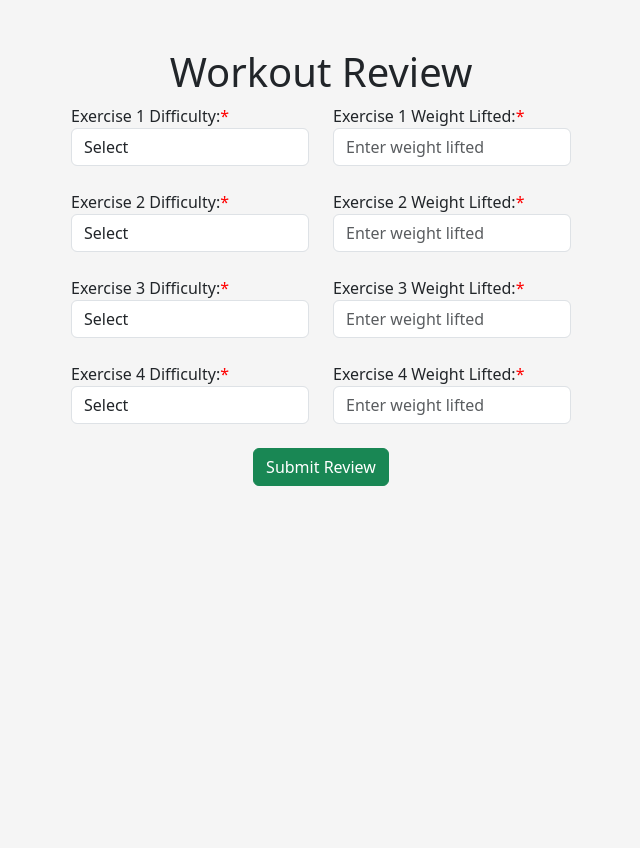
After one commit to Isaacx86/BenchBuddy, a PHP site: page /review.html in a window 1280 px wide. The commit adds this page. Shown: the whole page, without its empty margins (319-959 px from the left). Run offline with PHP 8.4, Linux system fonts and the light colour scheme.

Commit message:
Man this is crazy review page

```diff
--- a/BB_Website/js/script.js
+++ b/BB_Website/js/script.js
@@ -117,4 +117,30 @@ document.addEventListener('DOMContentLoaded', function() {
   }
   // End stopwatch function
 
+  let submitReview = document.getElementById('submitReview');
+
+  submitReview.addEventListener('click', function(){
+    validateForm();
+  });
+
+  function validateForm() {
+    var exercises = document.getElementsByClassName("exercise");
+    var isValid = true;
+
+    for (var i = 0; i < exercises.length; i++) {
+      var difficulty = document.forms["reviewForm"]["difficulty" + (i + 1)].value;
+      var weightLifted = document.forms["reviewForm"]["weightLifted" + (i + 1)].value;
+
+      if (difficulty === "" || weightLifted === "") {
+        isValid = false;
+        break;
+      }
+    }
+
+    if (!isValid) {
+      alert("Please fill in all the fields.");
+      return false;
+    }
+  }
+
 });
--- /dev/null
+++ b/BB_Website/review.html
@@ -0,0 +1,118 @@
+<!doctype html>
+<html lang="en">
+
+<head>
+  <meta charset="utf-8">
+  <meta name="viewport" content="width=device-width, initial-scale=1">
+  <title>Bench Buddy - Workout Review</title>
+
+  <!--Style Sheets-->
+  <link href="https://cdn.jsdelivr.net/npm/bootstrap@5.3.0-alpha3/dist/css/bootstrap.min.css" rel="stylesheet">
+  <link href="styles/style.css" rel="stylesheet">
+
+  <!--Scripts-->
+  <script src="https://cdn.jsdelivr.net/npm/bootstrap@5.3.0-alpha3/dist/js/bootstrap.bundle.min.js" integrity="sha384-ENjdO4Dr2bkBIFxQpeoTz1HIcje39Wm4jDKdf19U8gI4ddQ3GYNS7NTKfAdVQSZe" crossorigin="anonymous"></script>
+  <script src="js/script.js"></script>
+
+</head>
+
+<body>
+  <div class="container-fluid">
+    <h1 class="text-center mt-5">Workout Review</h1>
+    <div class="row justify-content-center">
+      <div class="col-md-8">
+        <form name="reviewForm" class="review-form">
+          <div class="exercise mb-4">
+            <div class="row">
+              <div class="col-md-6">
+                <div class="form-group required">
+                  <label for="difficulty1">Exercise 1 Difficulty:</label>
+                  <select class="form-control" id="difficulty1" name="difficulty1">
+                    <option value="">Select</option>
+                    <option value="easy">Easy</option>
+                    <option value="medium">Medium</option>
+                    <option value="hard">Hard</option>
+                  </select>
+                </div>
+              </div>
+              <div class="col-md-6">
+                <div class="form-group required">
+                  <label for="weightLifted1">Exercise 1 Weight Lifted:</label>
+                  <input type="text" class="form-control" id="weightLifted1" name="weightLifted1" placeholder="Enter weight lifted">
+                </div>
+              </div>
+            </div>
+          </div>
+          <div class="exercise mb-4">
+            <div class="row">
+              <div class="col-md-6">
+                <div class="form-group required">
+                  <label for="difficulty2">Exercise 2 Difficulty:</label>
+                  <select class="form-control" id="difficulty2" name="difficulty2">
+                    <option value="">Select</option>
+                    <option value="easy">Easy</option>
+                    <option value="medium">Medium</option>
+                    <option value="hard">Hard</option>
+                  </select>
+                </div>
+              </div>
+              <div class="col-md-6">
+                <div class="form-group required">
+                  <label for="weightLifted2">Exercise 2 Weight Lifted:</label>
+                  <input type="text" class="form-control" id="weightLifted2" name="weightLifted2" placeholder="Enter weight lifted">
+                </div>
+              </div>
+            </div>
+          </div>
+          <div class="exercise mb-4">
+            <div class="row">
+              <div class="col-md-6">
+                <div class="form-group required">
+                  <label for="difficulty3">Exercise 3 Difficulty:</label>
+                  <select class="form-control" id="difficulty3" name="difficulty3">
+                    <option value="">Select</option>
+                    <option value="easy">Easy</option>
+                    <option value="medium">Medium</option>
+                    <option value="hard">Hard</option>
+                  </select>
+                </div>
+              </div>
+              <div class="col-md-6">
+                <div class="form-group required">
+                  <label for="weightLifted3">Exercise 3 Weight Lifted:</label>
+                  <input type="text" class="form-control" id="weightLifted3" name="weightLifted3" placeholder="Enter weight lifted">
+                </div>
+              </div>
+            </div>
+          </div>
+          <div class="exercise mb-4">
+            <div class="row">
+              <div class="col-md-6">
+                <div class="form-group required">
+                  <label for="difficulty4">Exercise 4 Difficulty:</label>
+                  <select class="form-control" id="difficulty4" name="difficulty4">
+                    <option value="">Select</option>
+                    <option value="easy">Easy</option>
+                    <option value="medium">Medium</option>
+                    <option value="hard">Hard</option>
+                  </select>
+                </div>
+              </div>
+              <div class="col-md-6">
+                <div class="form-group required">
+                  <label for="weightLifted4">Exercise 4 Weight Lifted:</label>
+                  <input type="text" class="form-control" id="weightLifted4" name="weightLifted4" placeholder="Enter weight lifted">
+                </div>
+              </div>
+            </div>
+          </div>
+          <div class="center-button">
+            <button type="submit" id="submitReview" class="btn btn-success">Submit Review</button>
+          </div>
+        </form>
+      </div>
+    </div>
+  </div>
+</body>
+
+</html>
--- a/BB_Website/styles/style.css
+++ b/BB_Website/styles/style.css
@@ -64,3 +64,18 @@ body{
 .videoPlayer {
     border-radius: 20%;
 }
+
+/*Review Page*/
+.review-form {
+    max-width: 500px;
+    margin: 0 auto;
+  }
+
+  .form-group.required label:after {
+    content: '*';
+    color: red;
+  }
+
+  .center-button {
+    text-align: center;
+  }
```
Also changed, not shown: BB_Website/workout.html (+3 -7 lines).
